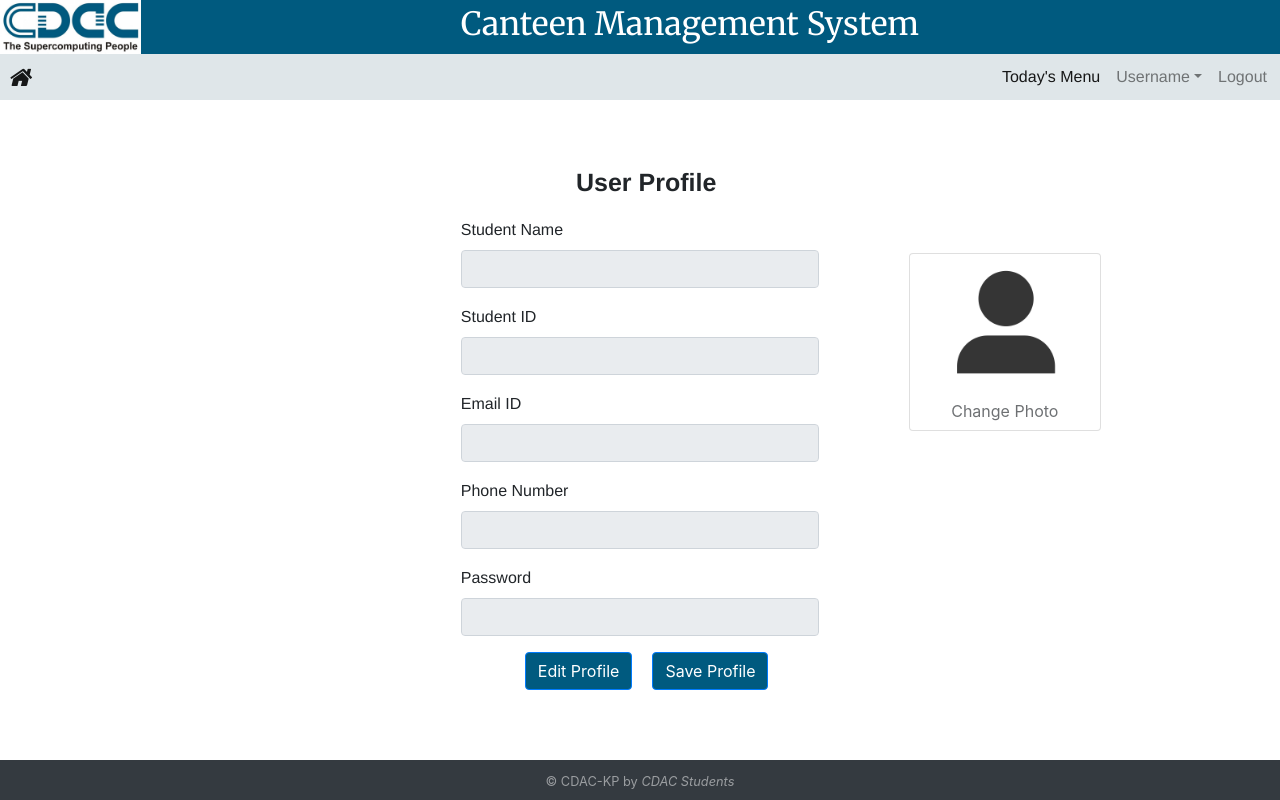
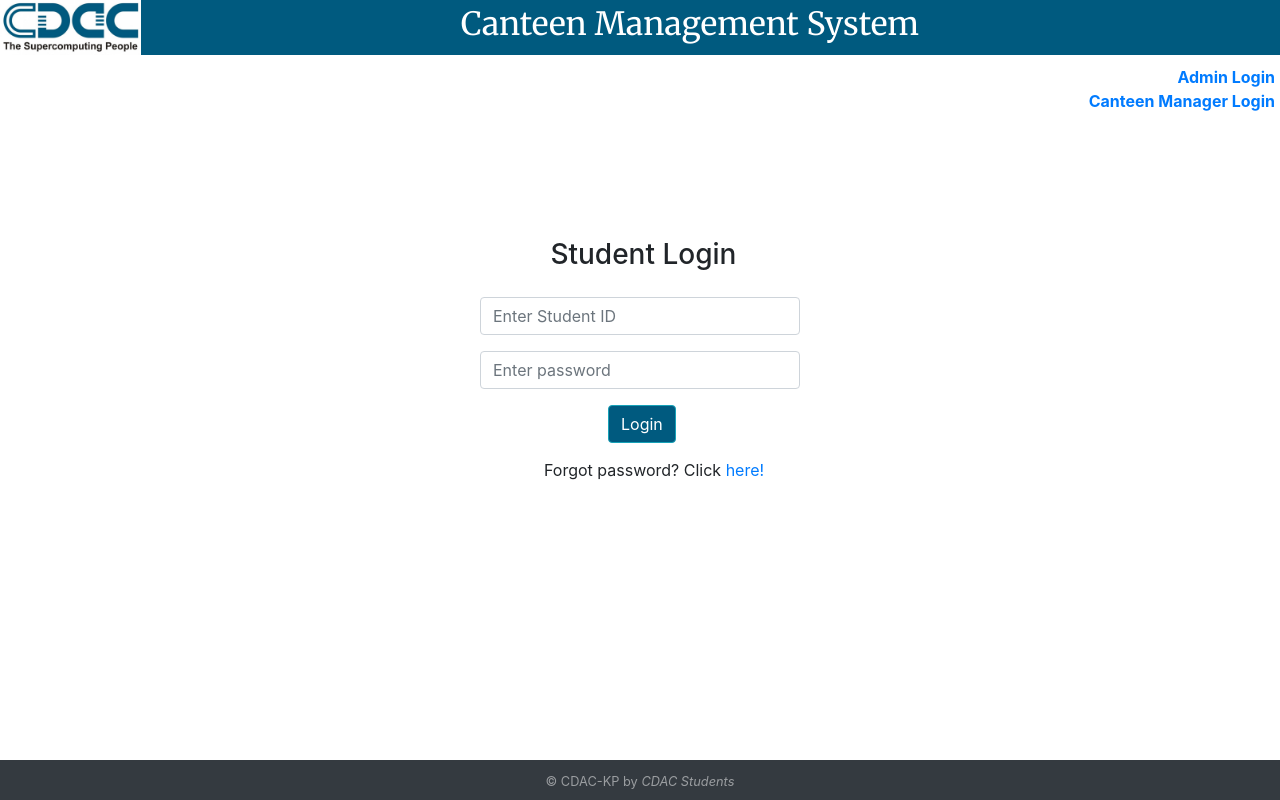
Before and after one commit to DAC09-46-50-79/CMS, an Angular app: page / in a window 1280 px wide. Built offline with nearby package versions, Linux system fonts and the light colour scheme.

Commit message:
Added initial routing, dummy validation and made minor changes to AppComponent

```diff
--- a/src/app/Shared/menu/menu.component.css
+++ b/src/app/Shared/menu/menu.component.css
@@ -8,7 +8,7 @@
 
 #container{
     max-width: 80%;
-    margin-top: 25vh;
+    margin-top: 12vh;
 }
 
 #tableHead{
--- a/src/app/Shared/menu/menu.component.html
+++ b/src/app/Shared/menu/menu.component.html
@@ -1,4 +1,5 @@
 <app-header></app-header>
+<app-student-nav-bar></app-student-nav-bar>
     <div id="container">
         <p id="menuHeading">Menu {{ currentDate | date:'dd-MM-yyyy' }}</p>
         <div id="table">
--- a/src/app/app.component.css
+++ b/src/app/app.component.css
@@ -0,0 +1,27 @@
+#container{
+    margin-top: 15vh;
+    margin-left: auto;
+    margin-right: auto;
+    max-width: 25%;
+}
+
+#loginTxt{
+    margin-left: 22%;
+    margin-bottom: 25px;
+}
+
+#loginBtn{
+    margin-left: 40%;
+    background-color: #005A7F;
+}
+
+#forgotText{
+    margin-left: 20%;
+    margin-top: 15px;
+}
+
+#linkContainer{
+    margin-top: 60px;
+    text-align: right;
+    padding: 5px;
+}
--- a/src/app/app.component.html
+++ b/src/app/app.component.html
@@ -1,4 +1,24 @@
-<app-student-edit></app-student-edit>
+<app-header></app-header>
+<!--
+<app-student-loggedin *ngIf="isLoggedIn"></app-student-loggedin> -->
+<router-outlet></router-outlet>
+<div *ngIf="!isLoggedIn">
+    <div id="linkContainer">
+        <a href="#"><strong>Admin Login</strong></a><br/>
+        <a href="#"><strong>Canteen Manager Login</strong></a>
+        </div>
+        <div id="container">
+            <h3 id="loginTxt">Student Login</h3>
+            <div class="form-group">
+                <input type="text" placeholder="Enter Student ID" class="form-control" id="studID" [(ngModel)]="studID" />
+            </div>
+            <div class="form-group">
+                <input type="password" placeholder="Enter password" class="form-control" id="password" [(ngModel)]="studPass" />
+            </div>
+            <button id="loginBtn" (click)="validateStudent()" type="submit" class="btn btn-info">Login</button>
+            <p id="forgotText">Forgot password? Click <a href="#">here!</a> </p>
+        </div>
+</div>
 <br/>
 <br/>
 <app-footer></app-footer>
--- a/src/app/app.component.ts
+++ b/src/app/app.component.ts
@@ -1,10 +1,26 @@
+import { StudentValidation } from './student/studentvalidation.service';
 import { Component } from '@angular/core';
+import { Router } from '@angular/router';
 
 @Component({
   selector: 'app-root',
   templateUrl: './app.component.html',
-  styleUrls: ['./app.component.css']
+  styleUrls: ['./app.component.css'],
+  providers: [StudentValidation]
 })
 export class AppComponent {
-  title = 'cms';
+  isLoggedIn: boolean;
+  studID: number;
+  studPass: string;
+
+  constructor(private studentvalidation: StudentValidation, private router: Router){
+    this.isLoggedIn = false;
+  }
+
+  validateStudent(){
+    this.isLoggedIn = this.studentvalidation.validate(this.studID, this.studPass);
+    if(this.isLoggedIn){
+      this.router.navigate(['/student']);
+    }
+  }
 }
--- a/src/app/app.module.ts
+++ b/src/app/app.module.ts
@@ -1,7 +1,9 @@
+
 import { BrowserModule } from '@angular/platform-browser';
+import { Routes, RouterModule } from '@angular/router';
+import { FormsModule } from '@angular/forms';
 import { NgModule } from '@angular/core';
 
-import { AppRoutingModule } from './app-routing.module';
 import { AppComponent } from './app.component';
 import { HeaderComponent } from './Shared/header/header.component';
 import { FooterComponent } from './Shared/footer/footer.component';
@@ -11,6 +13,12 @@ import { StudentLoggedinComponent } from './student/student-loggedin/student-log
 import { PaymentAmtComponent } from './student/payment-amt/payment-amt.component';
 import { MenuComponent } from './Shared/menu/menu.component';
 import { StudentEditComponent } from './student/student-edit/student-edit.component';
+
+const appRoutes: Routes = [
+  { path: 'menu', component: MenuComponent },
+  { path: 'student', component: StudentLoggedinComponent },
+  { path: 'student/profile', component: StudentEditComponent }
+];
 
 @NgModule({
   declarations: [
@@ -26,7 +34,8 @@ import { StudentEditComponent } from './student/student-edit/student-edit.compon
   ],
   imports: [
     BrowserModule,
-    AppRoutingModule
+    FormsModule,
+    RouterModule.forRoot(appRoutes)
   ],
   providers: [],
   bootstrap: [AppComponent]
--- a/src/app/student/student-loggedin/student-loggedin.component.ts
+++ b/src/app/student/student-loggedin/student-loggedin.component.ts
@@ -7,9 +7,10 @@ import { Component, OnInit } from '@angular/core';
 })
 export class StudentLoggedinComponent implements OnInit {
   walletBalance: number;
+
   constructor() {
     this.walletBalance = 500;
-   }
+  }
 
   ngOnInit() {
   }
--- a/src/app/student/student-nav-bar/student-nav-bar.component.html
+++ b/src/app/student/student-nav-bar/student-nav-bar.component.html
@@ -7,12 +7,12 @@
   <div class="collapse navbar-collapse" id="navTarget">
     <ul class="navbar-nav ml-auto">
       <li class="nav-item">
-        <a href="#" class="nav-link active">Today's Menu</a>
+        <a routerLink="/menu" class="nav-link active">Today's Menu</a>
       </li>
       <li class="nav-item dropdown">
         <a class="nav-link dropdown-toggle" href="#" id="navbarDropdown" role="button" data-toggle="dropdown">Username</a>
         <div class="dropdown-menu" aria-labelledby="navbarDropdown">
-          <a class="dropdown-item" href="#">Profile</a>
+          <a class="dropdown-item" routerLink="/student/profile">Profile</a>
           <a class="dropdown-item" href="#">Stats</a>
           <a class="dropdown-item" href="#">Payment History</a>
           <a class="dropdown-item" href="#">Feedback</a>
--- a/src/app/student/student.component.html
+++ b/src/app/student/student.component.html
@@ -5,14 +5,12 @@
 </div>
 <div id="container">
     <h3 id="loginTxt">Student Login</h3>
-    <form>
-        <div class="form-group">
-          <input type="text" placeholder="Enter Student ID" class="form-control" id="studID" aria-describedby="emailHelp">
-        </div>
-        <div class="form-group">
-          <input type="password" placeholder="Enter password" class="form-control" id="password">
-        </div>
-        <button id="loginBtn" type="submit" class="btn btn-info">Login</button>
-      </form>
+      <div class="form-group">
+        <input type="text" placeholder="Enter Student ID" class="form-control" id="studID" #studentID/>
+      </div>
+      <div class="form-group">
+        <input type="password" placeholder="Enter password" class="form-control" id="password" #studentPass>
+      </div>
+      <button id="loginBtn" (click)="validateStudent(studentID, studentPass)" type="submit" class="btn btn-info">Login</button>
       <p id="forgotText">Forgot password? Click <a href="#">here!</a> </p>
 </div>
--- a/src/app/student/student.component.ts
+++ b/src/app/student/student.component.ts
@@ -1,4 +1,4 @@
-import { Component, OnInit } from '@angular/core';
+import { Component, OnInit, Output, EventEmitter } from '@angular/core';
 
 @Component({
   selector: 'app-student',
@@ -7,9 +7,12 @@ import { Component, OnInit } from '@angular/core';
 })
 export class StudentComponent implements OnInit {
 
+  loggedInStatus: boolean;
+
   constructor() { }
 
   ngOnInit() {
+    this.loggedInStatus = false;
   }
 
 }
--- /dev/null
+++ b/src/app/student/student.model.ts
@@ -0,0 +1,4 @@
+export class Student{
+    ID: number;
+    password: string;
+}
--- /dev/null
+++ b/src/app/student/studentvalidation.service.ts
@@ -0,0 +1,11 @@
+export class StudentValidation{
+
+    validate(ID: number, pass: string){
+        if(ID == 1 && pass == "admin"){
+            return true;
+        }
+        else{
+            return false;
+        }
+    }
+}
```
